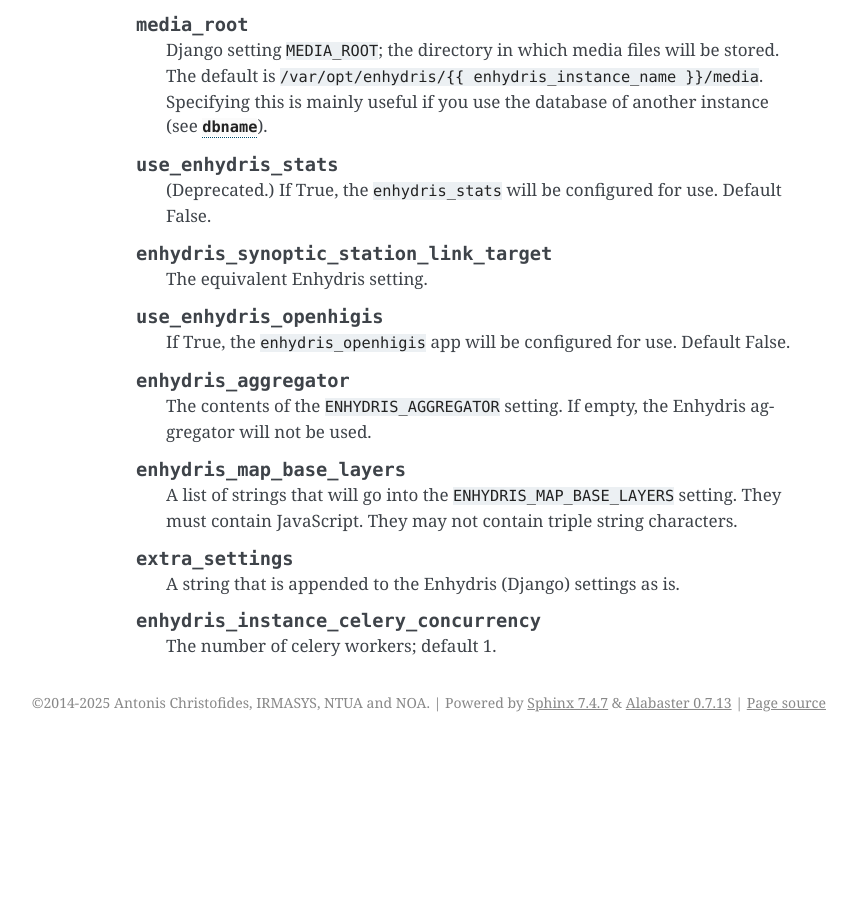
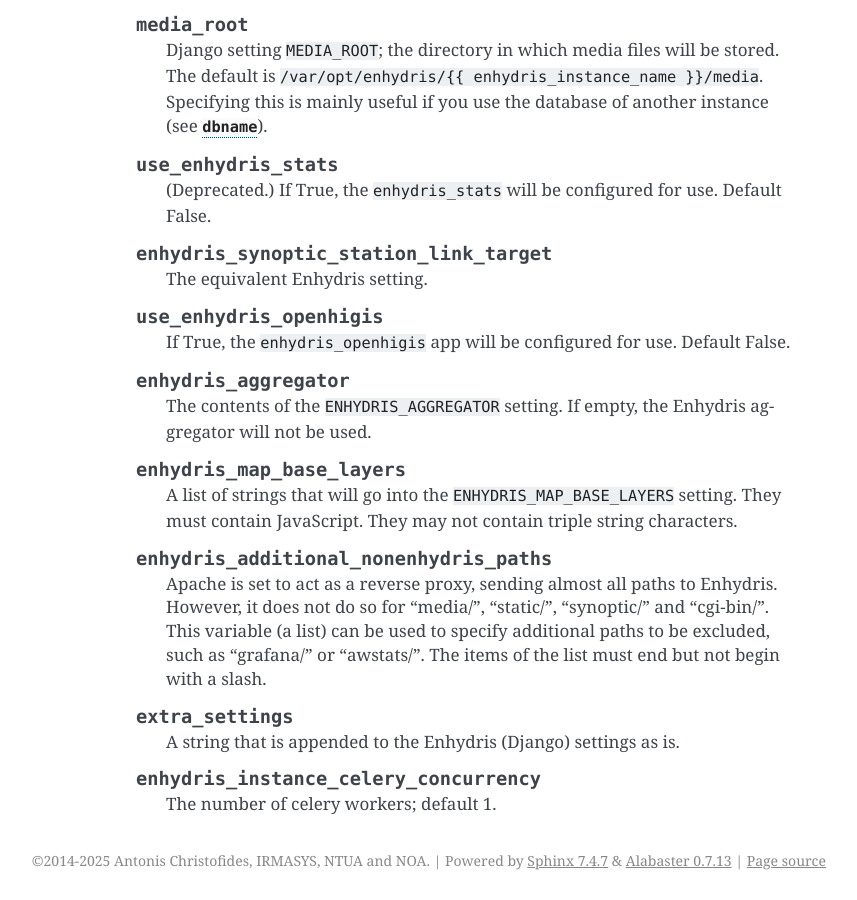
Before and after one commit to aptiko/aptiko.openmeteo, a Sphinx documentation site: the page built from docs/enhydris-instance.rst, in a window 1280 px wide and 900 px high, scrolled down 3008 px. Shown: the whole window, without its empty margins (284-1141 px from the left). Built offline with Sphinx 7.4.7, drawn with Linux system fonts in a browser that asks for light colours; before the commit the page ends 3750 px from its top, so only the background shows below that; some of the changed text lies outside the part shown.

Commit message:
Add enhydris_additional_nonenhydris_paths setting

```diff
--- a/docs/enhydris-instance.rst
+++ b/docs/enhydris-instance.rst
@@ -193,6 +193,15 @@ Variables
    setting. They must contain JavaScript. They may not contain triple
    string characters.
 
+.. data:: enhydris_additional_nonenhydris_paths
+
+   Apache is set to act as a reverse proxy, sending almost all paths to
+   Enhydris. However, it does not do so for "media/", "static/",
+   "synoptic/" and "cgi-bin/". This variable (a list) can be used to
+   specify additional paths to be excluded, such as "grafana/" or
+   "awstats/". The items of the list must end but not begin with a
+   slash.
+
 .. data:: extra_settings
 
    A string that is appended to the Enhydris (Django) settings as is.
```
Also changed, not shown: 2 other files.
